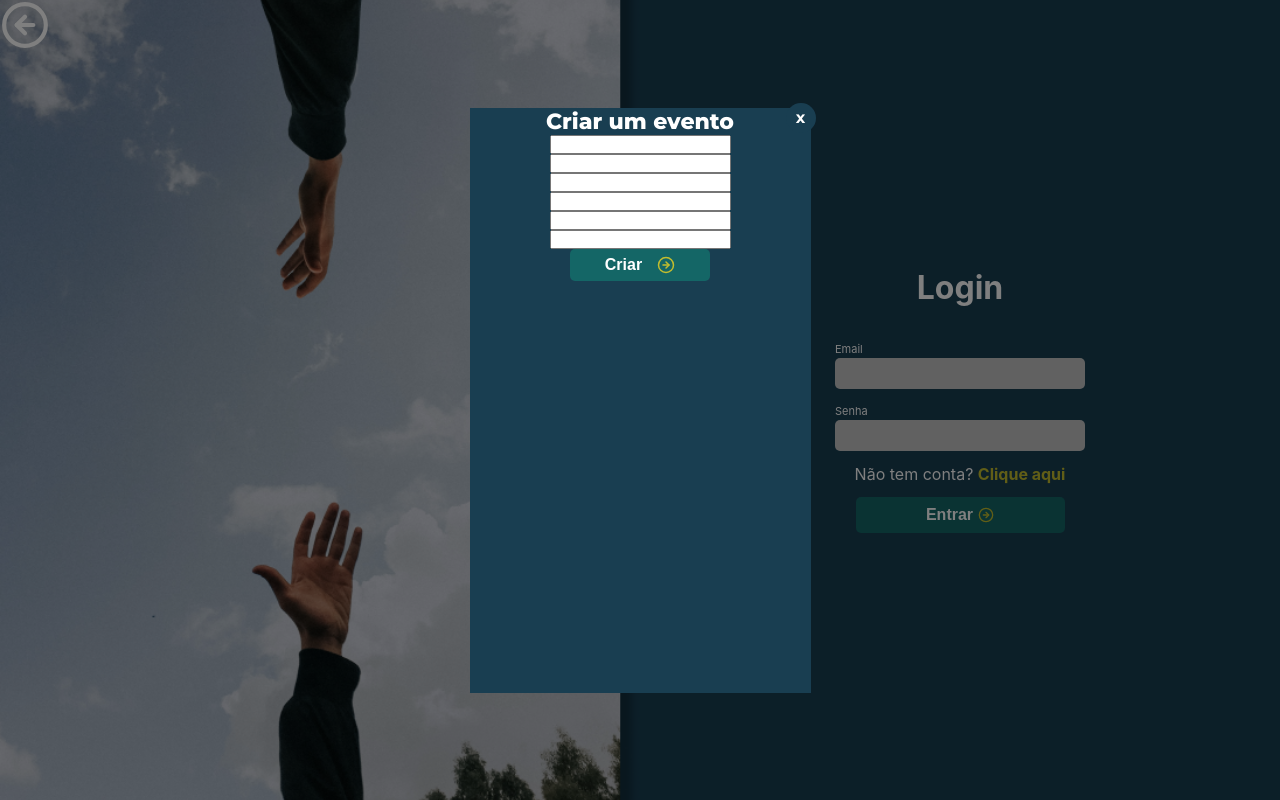
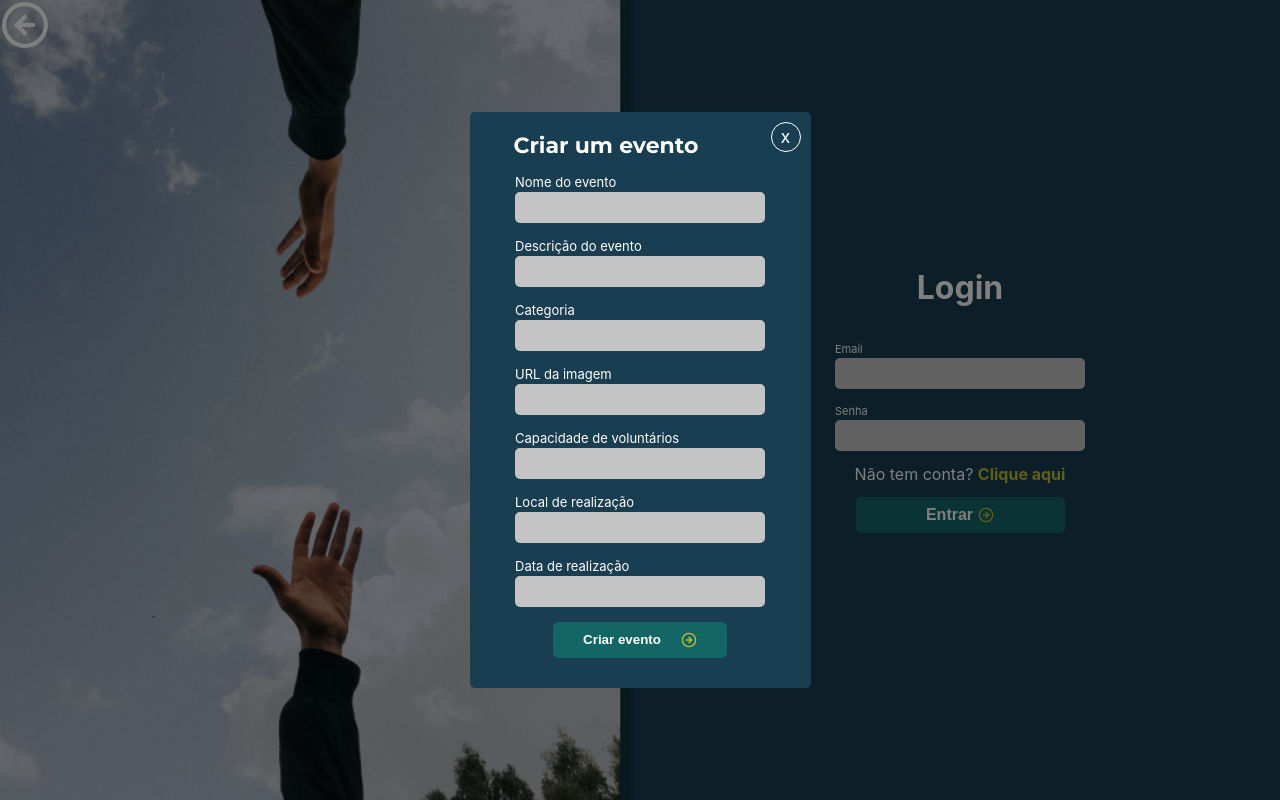
Before and after one commit to lucascortesc/m3-capstone-grupo2, a React (Create React App) app: page /login in a window 1280 px wide. Built offline with nearby package versions, Linux system fonts and the light colour scheme; no server answers.

Commit message:
feat: create modal creave event

```diff
--- a/src/Components/CreateEvent/index.jsx
+++ b/src/Components/CreateEvent/index.jsx
@@ -1,34 +1,83 @@
 import * as Styled from "./styles";
-import Input from "../Input";
-import { Button } from "../Button";
+import Input from "../../Components/Input";
+import { Button } from "../../Components/Button";
+import { useForm } from "react-hook-form";
+import { yupResolver } from "@hookform/resolvers/yup";
+import { CreateEventSchema } from "../../Validation";
 import { FiArrowRightCircle } from "react-icons/fi";
+import { useContext } from "react";
+import { AllEventsContext } from "../../Providers/AllEvents"
 
-export const CreateEvent = () => {
+export const CreateEvent = ({ setModal }) => {
+  const { addEvent } = useContext(AllEventsContext)
+
+  const { register, handleSubmit, formState } = useForm({
+    resolver: yupResolver(CreateEventSchema),
+  });
+
+  const onSubmitFunction = (data) => addEvent(data);
+
   return (
     <Styled.Container>
-      <Styled.FormContainer>
-        <form>
-          <Styled.CloseButton>x</Styled.CloseButton>
-          <h1>Criar um evento</h1>
-          <input />
-          <input />
-          <input />
-          <input />
-          <input />
-          <input />
+      <form onSubmit={handleSubmit(onSubmitFunction)}>
+        <Styled.CloseModal onClick={() => setModal(false)}><span>x</span></Styled.CloseModal>
+        <h1>Criar um evento</h1>
+        <Input
+          label="Nome do evento"
+          register={register}
+          name="name"
+          error={formState.errors.name?.message}
+        />
+        <Input
+          label="Descrição do evento"
+          register={register}
+          name="description"
+          error={formState.errors.description?.message}
+        />
+        <Input
+          label="Categoria"
+          register={register}
+          name="category"
+          error={formState.errors.category?.message}
+        />
+        <Input
+          label="URL da imagem"
+          register={register}
+          name="img"
+          error={formState.errors.img?.message}
+        />
+        <Input
+          label="Capacidade de voluntários"
+          register={register}
+          name="maxVoluntarys"
+          error={formState.errors.maxVoluntarys?.message}
+        />
+        <Input
+          label="Local de realização"
+          register={register}
+          name="location"
+          error={formState.errors.date?.message}
+        />
+        <Input
+          label="Data de realização"
+          register={register}
+          name="date"
+          error={formState.errors.date?.message}
+        />
+        <div className="btn-createEvent">
           <Button
+            padding="10px 30px"
+            gap="20px"
+            align="center"
+            background="var(--primaryColor50)"
+            weigth="700"
             color="white"
-            weigth="700"
-            fontSize="16px"
-            gap="15px"
-            align="center"
-            padding="7px 35px"
-            background="#146666"
           >
-            Criar <FiArrowRightCircle size="18px" color="#C3BD2E" />
+            Criar evento{" "}
+            <FiArrowRightCircle color="var(--color-highlight)" size="16px" />
           </Button>
-        </form>
-      </Styled.FormContainer>
+        </div>
+      </form>
     </Styled.Container>
   );
 };
--- a/src/Components/CreateEvent/styles.js
+++ b/src/Components/CreateEvent/styles.js
@@ -3,74 +3,70 @@ import styled from "styled-components";
 export const Container = styled.div`
   width: 100vw;
   height: 100vh;
+  position: absolute;
+  display: flex;
+  justify-content: center;
+  align-items: center;
+  top: 0px;
+  left: 0px;
+  background-color: rgb(0, 0, 0, 0.5);
+
+  form {
+    width: 95%;
+    max-width: 341px;
+    padding: 20px;
+    display: flex;
+    flex-direction: column;
+    gap: 5px;
+    color: white;
+    border-radius: 5px;
+    background-color: var(--primaryColor);
+    position: relative;
+
+    h1 {
+      font-family: "Montserrat";
+      font-size: 22px;
+      margin-left: 24px;
+    }
+
+    > div {
+      div {
+        font-size: 13px;
+        .error {
+          font-size: 15px;
+          color: #e14545;
+        }
+      }
+    }
+
+    .btn-createEvent {
+      margin: 10px 0px 10px 0px;
+      align-self: center;
+    }
+  }
+`;
+
+export const CloseModal = styled.div`
+  width: 30px;
+  height: 30px;
+  border: 1px solid white;
+  border-radius: 100%;
   display: flex;
   justify-content: center;
   align-items: center;
   position: absolute;
-  background-color: rgba(0, 0, 0, 0.5);
-  font-family: "Montserrat";
-`;
+  top: 10px;
+  right: 10px;
+  font-size: 18px;
+  cursor: pointer;
 
-export const FormContainer = styled.div`
-  width: 95%;
-  height: 90%;
-  max-width: 341px;
-  max-height: 585px;
-  form {
-    width: 100%;
-    height: 100%;
-    position: relative;
-    display: flex;
-    flex-direction: column;
-    align-items: center;
-    background-color: #193e51;
-    color: white;
+  :hover {
+    color: var(--color-highlight);
+    border: 2px solid var(--color-highlight);
+    font-weight: 800;
+  }
 
-    h1 {
-      font-size: 22px;
-      font-weight: 800;
-    }
+  span {
+    margin-bottom: 2px;
   }
 `;
-
-export const CloseButton = styled.div`
-  cursor: pointer;
-  height: 30px;
-  width: 30px;
-  display: flex;
-  justify-content: center;
-  align-items: center;
-  position: absolute;
-  top: -5px;
-  right: -5px;
-  border: 1px solid transparent;
-  border-radius: 100%;
-  font-weight: 700;
-  background-color: #193e51;
-
-  :hover {
-    animation: createBorder 2s;
-  }
-
-  @keyframes createBorder {
-    /* 25% {
-      border-left: 1px solid white;
-    }
-    50% {
-      border-top: 1px solid white;
-    }
-    75% {
-      border-right: 1px solid white;
-    }
-    100% {
-      border-bottom: 1px solid white;
-    } */
-    from {
-        border-left: 100px solid #193e51;
-    }
-    to {
-        border-left: 0px;
-        border-top: 100px solid #193e51;
-    }
-  }
-`;
```
